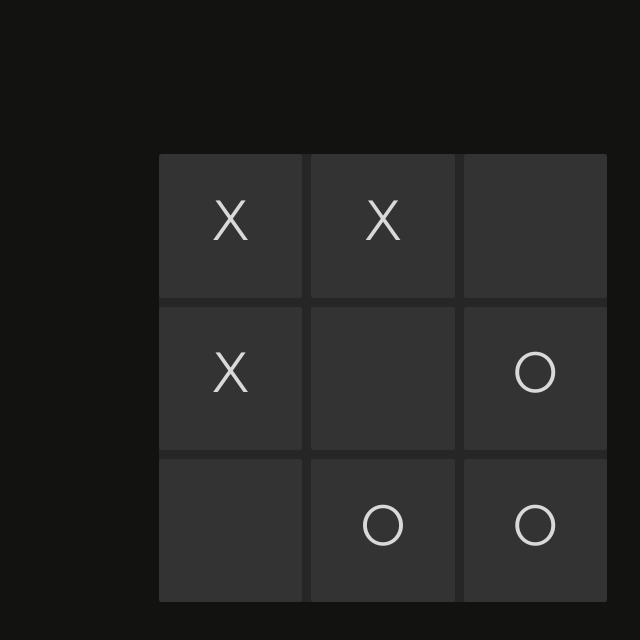
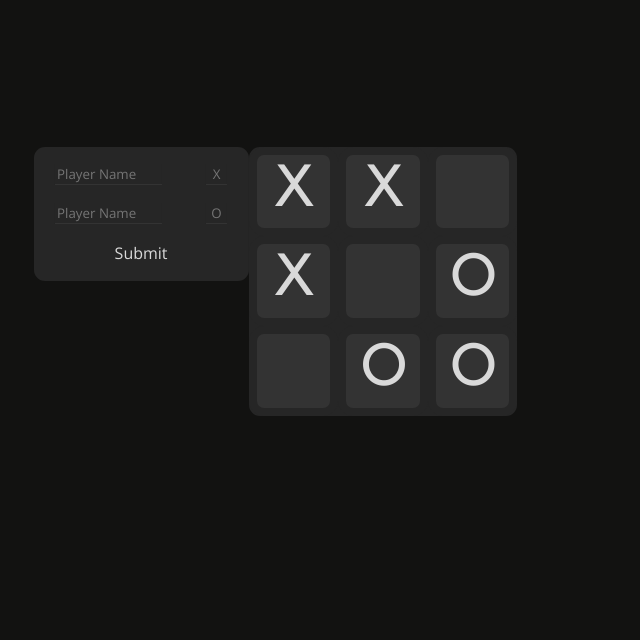
Before and after one commit to angarita-dev/testing-tic-tac-toe, a website built with webpack: page dist/index.html in a window 1280 px wide. Shown: the part 62-702 px from the top of the page, without its empty margins (257-897 px from the left). Built offline with nearby package versions, Linux system fonts and the light colour scheme.

Commit message:
Finished front-end

```diff
--- a/src/style/components/board.scss
+++ b/src/style/components/board.scss
@@ -5,18 +5,20 @@
   height: 100%;
   width: 100%;
   display: grid;
-  grid-gap: 2%;
   grid-template-columns: repeat(3, 1fr);
   grid-template-rows: repeat(3, 1fr);
 
   .tile {
-    display: flex;
+    @include flex-row;
+
     justify-content: center;
     align-items: center;
     background-color: $light-grey;
-    border-radius: 2%;
+    border: 8px solid $grey;
+    border-radius: 15px;
 
-    span {
+    h1 {
+      margin: 0;
       color: $light-white;
       font-family: $title-font;
       font-size: 3rem;
--- a/src/style/components/card.scss
+++ b/src/style/components/card.scss
@@ -1,8 +1,8 @@
 .card {
+  justify-self: flex-end;
   position: relative;
   background-color: $grey;
   border-radius: 11px;
-  margin: auto;
   width: 35%;
 
   &::after {
--- a/src/style/components/container.scss
+++ b/src/style/components/container.scss
@@ -4,7 +4,14 @@
 .container {
   @include flex-column;
 
-  justify-content: center;
   align-items: center;
   height: 100%;
+
+  .card-container {
+    @include flex-row;
+
+    margin-top: 10%;
+    justify-content: center;
+    width: 60vw;
+  }
 }
--- /dev/null
+++ b/src/style/components/side-card.scss
@@ -0,0 +1,61 @@
+@import "../shared/mixins";
+@import "../shared/variables";
+
+.side-card {
+  @include flex-column;
+
+  justify-content: space-evenly;
+  align-items: center;
+  background-color: $grey;
+  width: 80%;
+  height: 50%;
+  margin: auto 0;
+  border-radius: 11px;
+  position: absolute;
+  z-index: -1;
+
+  &, .slide-in { z-index: 0; }
+
+  h1 {
+    margin: auto 0;
+    color: $light-white;
+    font-family: $text-font;
+  }
+
+  .submit-players {
+    color: $light-white;
+    font-family: $text-font;
+    cursor: pointer;
+    transition: color 1s ease;
+
+    &:hover {
+      color: $white;
+    }
+  }
+
+  .player-container {
+    @include flex-row;
+
+    justify-content: space-between;
+    padding: 0 10%;
+    input {
+      background-color: $grey;
+      color: $dark-white;
+      font-family: $text-font;
+      border: none;
+      border-bottom: 1px solid $light-grey;
+      transition: border-bottom 1s ease;
+
+      &:hover, &:focus {
+        border-bottom: 1px solid $dark-white;
+      }
+    }
+    .name-input {
+      width: 60%;
+    }
+    .char-input {
+      width: 10%;
+      text-align: center;
+    }
+  }
+}
--- a/src/style/main.scss
+++ b/src/style/main.scss
@@ -1,9 +1,11 @@
 @import "components/container";
 @import "components/card";
+@import "components/side-card";
 @import "components/board";
 
 @import "shared/variables";
 @import "shared/mixins";
+@import "shared/animations";
 
 html {
   width: 100%;
@@ -20,4 +22,5 @@ body {
 .title {
   color: $white;
   font-family: $title-font;
+  justify-self: start;
 }
--- /dev/null
+++ b/src/style/shared/animations.scss
@@ -0,0 +1,29 @@
+.slide-in {
+  animation: slide-in 0.5s forwards;
+  -webkit-animation: slide-in 0.5s forwards;
+}
+
+.slide-out {
+  animation: slide-out 0.5s forwards;
+  -webkit-animation: slide-out 0.5s forwards;
+}
+
+@keyframes slide-in {
+  0% { transform: translateX(0%); }
+  100% { transform: translateX(-100%); }
+}
+
+@-webkit-keyframes slide-in {
+  0% { transform: translateX(0%); }
+  100% { -webkit-transform: translateX(-100%); }
+}
+
+@keyframes slide-out {
+  0% { transform: translateX(-100%); }
+  100% { transform: translateX(0%); }
+}
+
+@-webkit-keyframes slide-out {
+  0% { -webkit-transform: translateX(-100%); }
+  100% { -webkit-transform: translateX(0%); }
+}
```
Also changed, not shown: dist/index.html, dist/stylesheet.css, 1 other file.
